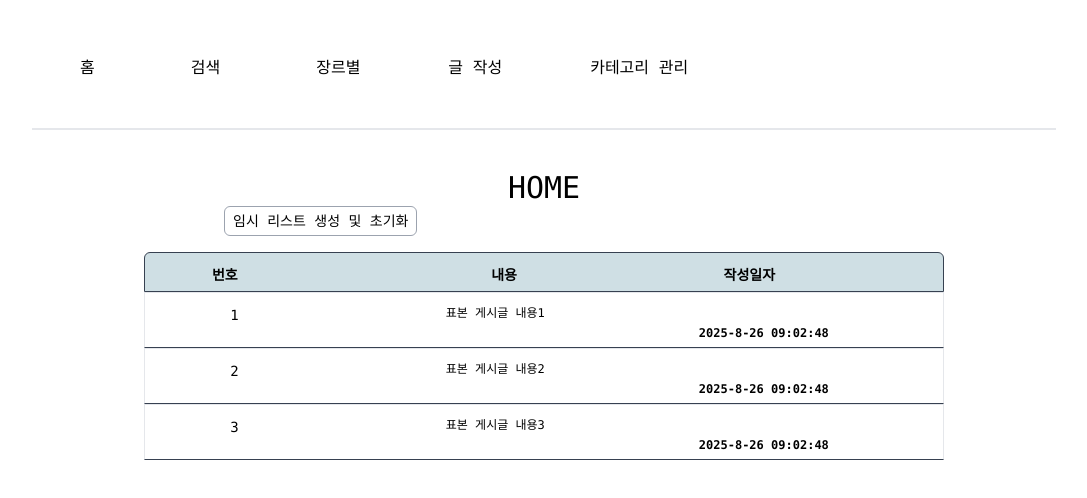
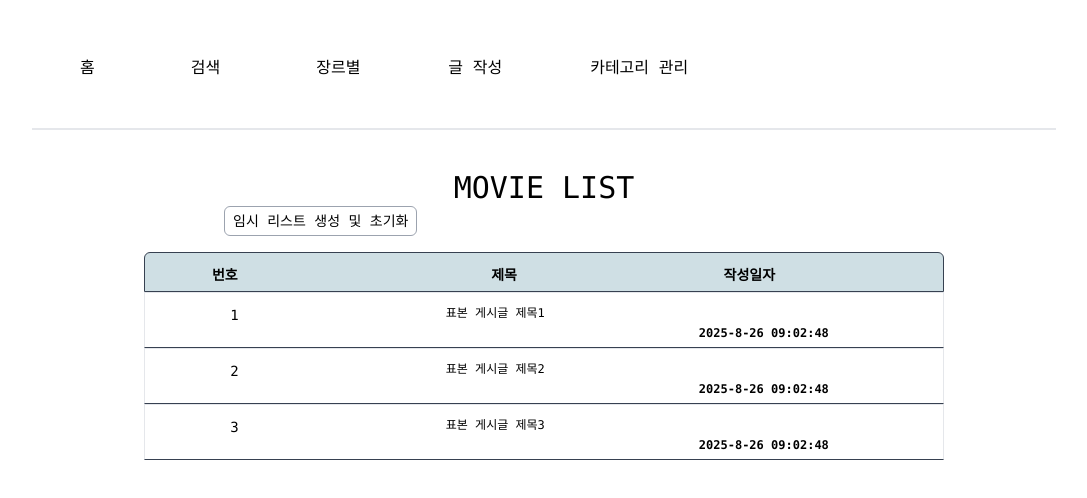
Before and after one commit to kanell0304/React_TeamProject, a React (Create React App) app: page / in a window 1280 px wide. Both pictures are taken after a click on the button "임시 리스트 생성 및 초기화". Shown: the top 498 px of the page, without its empty margins (96-1183 px from the left). Built offline with nearby package versions, Linux system fonts and the light colour scheme.

Commit message:
edit title

```diff
--- a/src/component/Home.jsx
+++ b/src/component/Home.jsx
@@ -4,7 +4,7 @@ import List from "./List"
 const Home = () => {
     return (
         <div className="font-mono">
-            <div className="text-center text-3xl mt-6">HOME</div>
+            <div className="text-center text-3xl mt-6">MOVIE LIST</div>
             {/* <h1 style={{textAlign : "center"}}>HOME</h1> */}
             <List />
         </div>
--- a/src/component/List.jsx
+++ b/src/component/List.jsx
@@ -23,29 +23,18 @@ const List = () => {
     }, []);
 
     return (
-        // <div style={{width : "50%", margin : "0px auto"}}>
-        //     <button onClick={createTempList}>임시 리스트 생성 및 초기화</button>
-        //     <div style={{width : "100%", minWidth : "800px", padding : "10px", display : "flex", border : "1px solid black", backgroundColor : "rgb(172, 187, 207)"}}><div style={{width : "20%", textAlign : "center"}}>번호</div><div style={{width : "50%", textAlign : "center"}}>내용</div><div style={{width : "30%", textAlign : "center"}}>작성일자</div></div>
-        //     {movieList1 && movieList1.map(movie => {
-        //         return (
-        //             <div key={movie.id} onClick={() => moveToDetail(movie.id)} style={{minWidth : "800px", width : "100%", padding : "10px", display : "flex", border : "1px solid black"}}>
-        //                 <div style={{width : "20%", textAlign : "center"}}>{movie.id}</div><div style={{width : "50%", textAlign : "center"}}>{movie.content}</div><div style={{width : "30%", textAlign : "center"}}>{movie.date}</div>
-        //             </div>
-        //         )
-        //     })}
-        // </div>
         <div className="w-1/2 mx-auto font-mono">
             <button className=" border border-gray-400 px-2 py-1  hover:bg-gray-100 active:border-gray-600 text-sm rounded-md mb-4" onClick={createTempList}>임시 리스트 생성 및 초기화</button>
             <div className="w-full text-sm font-semibold min-w-[800px] pt-3 pb-1.5 flex justify-self-center border border-gray-700 rounded-t-md bg-sub_color2 bg-opacity-50">
                 <div className="w-1/5 text-center">번호</div>
-                <div className="w-1/2 text-center">내용</div>
+                <div className="w-1/2 text-center">제목</div>
                 <div className="w-3/10 pl-5 text-center">작성일자</div>
             </div>
             {movieList1 && movieList1.map(movie => {
                 return (
                     <div key={movie.id} onClick={() => moveToDetail(movie.id)} className="max-h-14 min-w-[800px] w-full p-3 flex justify-self-center border border-b-gray-700 cursor-pointer hover:bg-gray-50">
                         <div className="w-1/5 text-center text-sm ">{movie.id}</div>
-                        <div className="w-1/2 text-center text-xs pr-5 overflow-y-scroll">{movie.content}</div>
+                        <div className="w-1/2 text-center text-xs pr-5 overflow-y-scroll">{movie.title}</div>
                         <div className="w-3/10 text-center text-xs pt-5 font-semibold">{movie.date}</div>
                     </div>
                 )
```
Also changed, not shown: src/component/ListDetail.jsx (+0 -21 lines).
